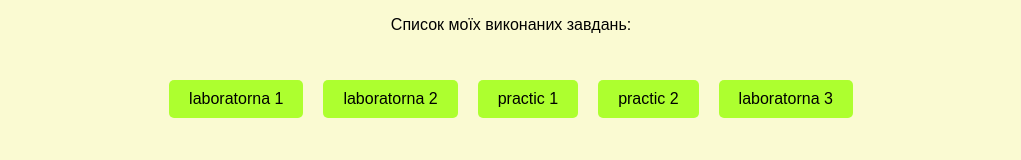
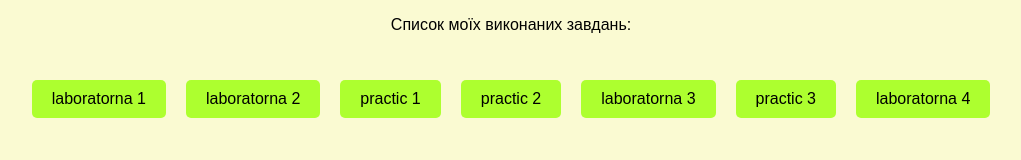
Before and after one commit to Chikh124/kep_web, a plain HTML site: page index.html in a window 1280 px wide. Shown: the whole page, without its empty margins (129-1150 px from the left). Drawn offline with Linux system fonts and the light colour scheme.

Commit message:
Update index.html

```diff
--- a/index.html
+++ b/index.html
@@ -40,6 +40,8 @@
         <a class="button" href="pr1/index.html">practic 1</a>
         <a class="button" href="pr2/index.html">practic 2</a>
         <a class="button" href="lr3/index.html">laboratorna 3</a>
+        <a class="button" href="pr3/index.html">practic 3</a>
+        <a class="button" href="lr4/index.html">laboratorna 4</a>
     </div>
 </body>
 </html>
```
